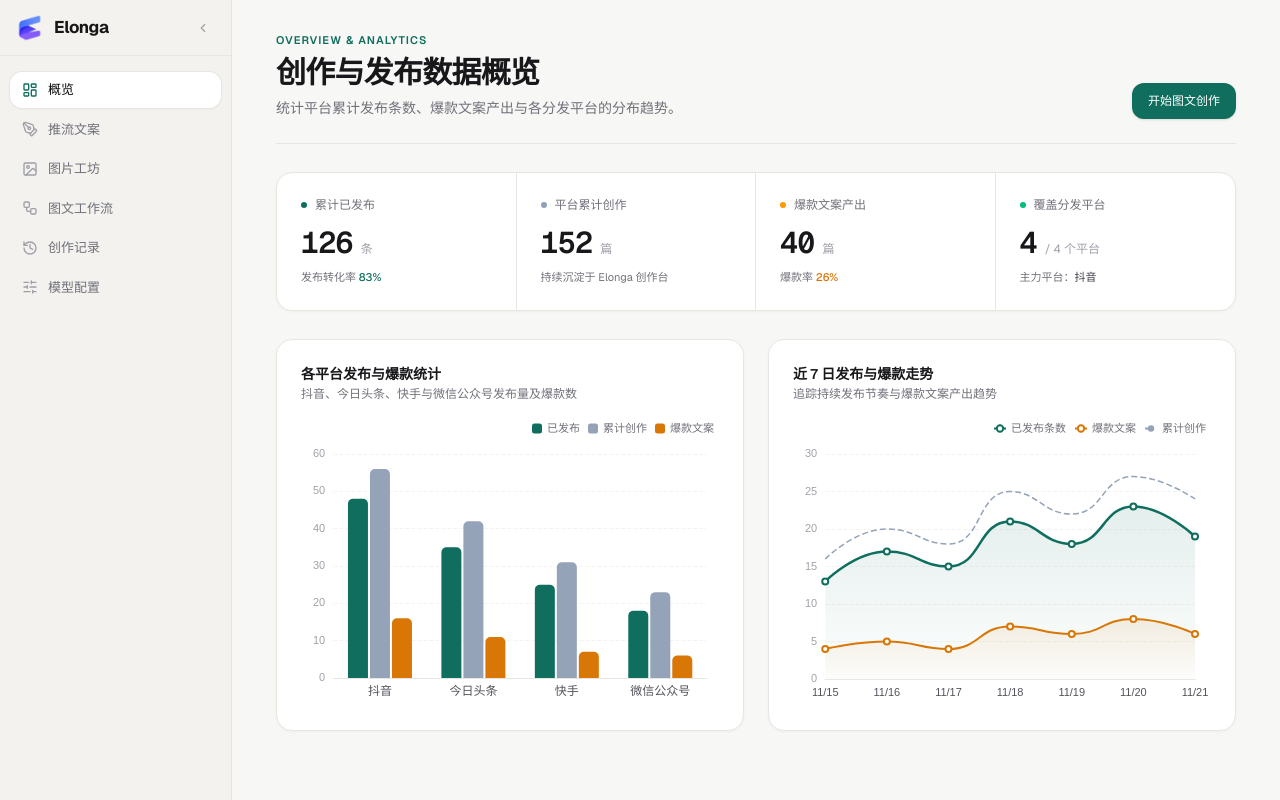
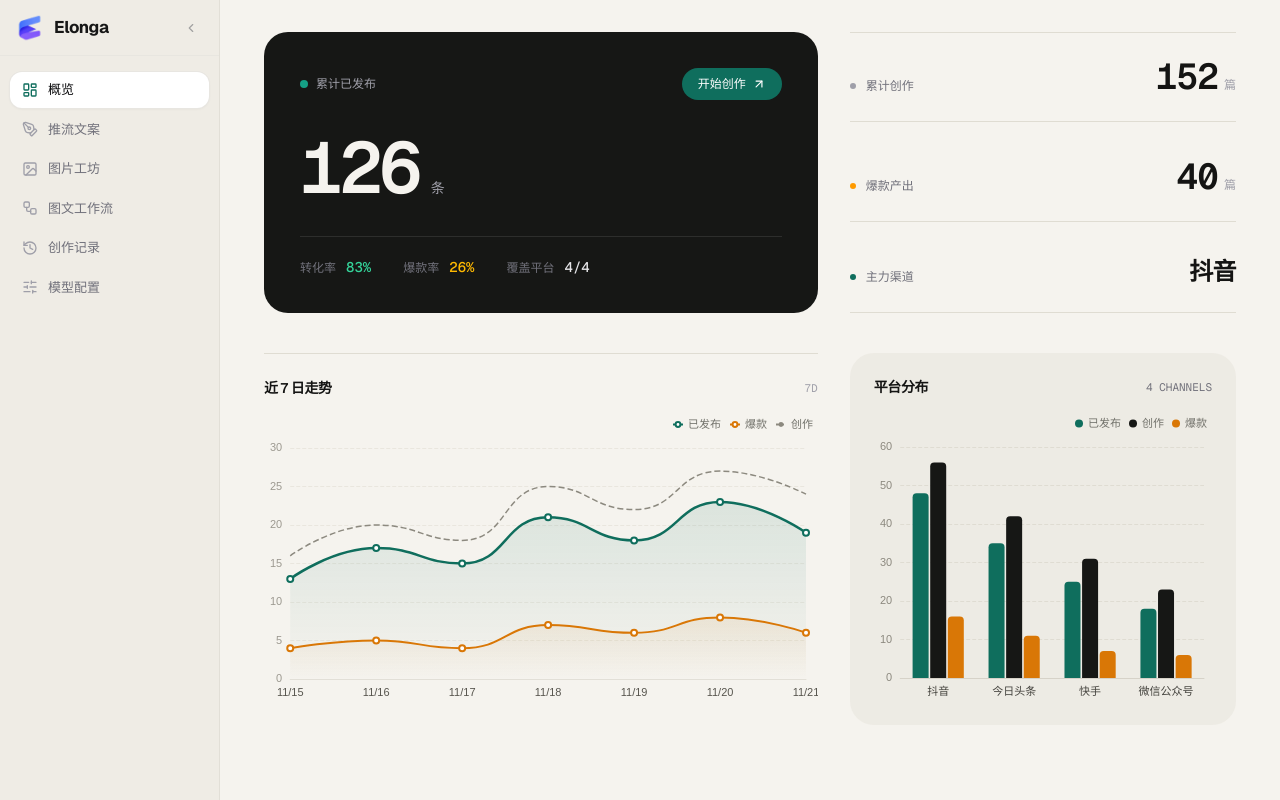
Before and after one commit to AlkaidSTART/Elonga, a Next.js app: page / in a window 1280 px wide. Built offline with nearby package versions, Linux system fonts and the light colour scheme.

Commit message:
style: 更新全局样式以提升UI一致性，优化组件布局和颜色

```diff
--- a/app/globals.css
+++ b/app/globals.css
@@ -1,13 +1,14 @@
 @import "tailwindcss";
 
 :root {
-  --background: #f6f4ef;
+  --background: #f5f3ee;
   --foreground: #141413;
   --surface: #ffffff;
-  --surface-muted: #f2efe8;
-  --border-subtle: #e5e2d9;
+  --surface-muted: #ece9e1;
+  --border-subtle: #e2dfd7;
   --accent: #0f6e5d;
   --accent-hover: #0b5649;
+  --ink: #161715;
 }
 
 @theme inline {
@@ -30,6 +31,15 @@ body {
   font-family: var(--font-serif);
 }
 
+.tabular-nums {
+  font-variant-numeric: tabular-nums;
+}
+
+.studio-grid-dark {
+  background-image: radial-gradient(rgba(255, 255, 255, 0.08) 1px, transparent 1px);
+  background-size: 20px 20px;
+}
+
 /* Subtle minimalist scrollbars */
 ::-webkit-scrollbar {
   width: 5px;
@@ -41,10 +51,10 @@ body {
 }
 
 ::-webkit-scrollbar-thumb {
-  background: #d4d4d8;
+  background: #d4d1c8;
   border-radius: 9999px;
 }
 
 ::-webkit-scrollbar-thumb:hover {
-  background: #a1a1aa;
+  background: #a8a498;
 }
--- a/app/page.tsx
+++ b/app/page.tsx
@@ -3,6 +3,7 @@
 import { useMemo, useSyncExternalStore } from "react";
 import Link from "next/link";
 import { motion } from "framer-motion";
+import { ArrowUpRight } from "lucide-react";
 import type { EChartsOption } from "echarts";
 import { EChartBox } from "@/components/charts/EChartBox";
 import { buildDemoOverviewStats } from "@/lib/overview-stats";
@@ -11,16 +12,16 @@ const CONTAINER_VARIANTS = {
   hidden: { opacity: 0 },
   show: {
     opacity: 1,
-    transition: { staggerChildren: 0.05 },
+    transition: { staggerChildren: 0.06 },
   },
 };
 
 const ITEM_VARIANTS = {
-  hidden: { opacity: 0, y: 8 },
+  hidden: { opacity: 0, y: 10 },
   show: {
     opacity: 1,
     y: 0,
-    transition: { duration: 0.28, ease: [0.22, 1, 0.36, 1] as const },
+    transition: { duration: 0.32, ease: [0.22, 1, 0.36, 1] as const },
   },
 };
 
@@ -53,59 +54,59 @@ export default function OverviewPage() {
       tooltip: {
         trigger: "axis",
         axisPointer: { type: "shadow" },
-        backgroundColor: "#FFFFFF",
-        borderColor: "#E8E6E1",
+        backgroundColor: "#161715",
+        borderColor: "#2A2B28",
         borderWidth: 1,
-        textStyle: { color: "#18181B", fontSize: 12 },
+        textStyle: { color: "#F5F3EE", fontSize: 12 },
       },
       legend: {
         top: 0,
         right: 0,
-        itemWidth: 10,
-        itemHeight: 10,
-        icon: "roundRect",
-        textStyle: { color: "#71717A", fontSize: 11 },
+        itemWidth: 8,
+        itemHeight: 8,
+        icon: "circle",
+        textStyle: { color: "#71716A", fontSize: 11 },
       },
       grid: {
-        left: 12,
-        right: 12,
-        top: 36,
-        bottom: 8,
+        left: 6,
+        right: 8,
+        top: 34,
+        bottom: 4,
         containLabel: true,
       },
       xAxis: {
         type: "category",
         data: stats.platformStats.map((p) => p.name),
-        axisLine: { lineStyle: { color: "#E8E6E1" } },
+        axisLine: { lineStyle: { color: "#D6D2C8" } },
         axisTick: { show: false },
-        axisLabel: { color: "#52525B", fontSize: 12 },
+        axisLabel: { color: "#44433E", fontSize: 11 },
       },
       yAxis: {
         type: "value",
         minInterval: 1,
-        splitLine: { lineStyle: { color: "#F4F3EF", type: "dashed" } },
-        axisLabel: { color: "#A1A1AA", fontSize: 11 },
+        splitLine: { lineStyle: { color: "#DFDCD2", type: "dashed" } },
+        axisLabel: { color: "#8C897F", fontSize: 11 },
       },
       series: [
         {
           name: "已发布",
           type: "bar",
-          barMaxWidth: 20,
-          itemStyle: { color: "#0F6E5D", borderRadius: [5, 5, 0, 0] },
+          barMaxWidth: 16,
+          itemStyle: { color: "#0F6E5D", borderRadius: [4, 4, 0, 0] },
           data: stats.platformStats.map((p) => p.publishedCount),
         },
         {
-          name: "累计创作",
+          name: "创作",
           type: "bar",
-          barMaxWidth: 20,
-          itemStyle: { color: "#94A3B8", borderRadius: [5, 5, 0, 0] },
+          barMaxWidth: 16,
+          itemStyle: { color: "#161715", borderRadius: [4, 4, 0, 0] },
           data: stats.platformStats.map((p) => p.createdCount),
         },
         {
-          name: "爆款文案",
+          name: "爆款",
           type: "bar",
-          barMaxWidth: 20,
-          itemStyle: { color: "#D97706", borderRadius: [5, 5, 0, 0] },
+          barMaxWidth: 16,
+          itemStyle: { color: "#D97706", borderRadius: [4, 4, 0, 0] },
           data: stats.platformStats.map((p) => p.viralCount),
         },
       ],
@@ -117,42 +118,42 @@ export default function OverviewPage() {
     () => ({
       tooltip: {
         trigger: "axis",
-        backgroundColor: "#FFFFFF",
-        borderColor: "#E8E6E1",
+        backgroundColor: "#161715",
+        borderColor: "#2A2B28",
         borderWidth: 1,
-        textStyle: { color: "#18181B", fontSize: 12 },
+        textStyle: { color: "#F5F3EE", fontSize: 12 },
       },
       legend: {
         top: 0,
         right: 0,
-        itemWidth: 12,
-        itemHeight: 8,
-        textStyle: { color: "#71717A", fontSize: 11 },
+        itemWidth: 10,
+        itemHeight: 6,
+        textStyle: { color: "#71716A", fontSize: 11 },
       },
       grid: {
-        left: 12,
-        right: 16,
-        top: 36,
-        bottom: 8,
+        left: 6,
+        right: 12,
+        top: 34,
+        bottom: 4,
         containLabel: true,
       },
       xAxis: {
         type: "category",
         boundaryGap: false,
         data: stats.dailyTrend.map((d) => d.dateLabel),
-        axisLine: { lineStyle: { color: "#E8E6E1" } },
+        axisLine: { lineStyle: { color: "#E2DFD7" } },
         axisTick: { show: false },
-        axisLabel: { color: "#52525B", fontSize: 11 },
+        axisLabel: { color: "#57554E", fontSize: 11 },
       },
       yAxis: {
         type: "value",
         minInterval: 1,
-        splitLine: { lineStyle: { color: "#F4F3EF", type: "dashed" } },
-        axisLabel: { color: "#A1A1AA", fontSize: 11 },
+        splitLine: { lineStyle: { color: "#E9E6DE", type: "dashed" } },
+        axisLabel: { color: "#9C9990", fontSize: 11 },
       },
       series: [
         {
-          name: "已发布条数",
+          name: "已发布",
           type: "line",
           smooth: true,
           symbolSize: 6,
@@ -167,14 +168,14 @@ export default function OverviewPage() {
               y2: 1,
               colorStops: [
                 { offset: 0, color: "rgba(15, 110, 93, 0.16)" },
-                { offset: 1, color: "rgba(15, 110, 93, 0.01)" },
+                { offset: 1, color: "rgba(15, 110, 93, 0.0)" },
               ],
             },
           },
           data: stats.dailyTrend.map((d) => d.publishedCount),
         },
         {
-          name: "爆款文案",
+          name: "爆款",
           type: "line",
           smooth: true,
           symbolSize: 6,
@@ -188,20 +189,20 @@ export default function OverviewPage() {
               x2: 0,
               y2: 1,
               colorStops: [
-                { offset: 0, color: "rgba(217, 119, 6, 0.14)" },
-                { offset: 1, color: "rgba(217, 119, 6, 0.01)" },
+                { offset: 0, color: "rgba(217, 119, 6, 0.12)" },
+                { offset: 1, color: "rgba(217, 119, 6, 0.0)" },
               ],
             },
           },
           data: stats.dailyTrend.map((d) => d.viralCount),
         },
         {
-          name: "累计创作",
+          name: "创作",
           type: "line",
           smooth: true,
           symbol: "none",
-          lineStyle: { width: 1.5, type: "dashed", color: "#94A3B8" },
-          itemStyle: { color: "#94A3B8" },
+          lineStyle: { width: 1.5, type: "dashed", color: "#8C897F" },
+          itemStyle: { color: "#8C897F" },
           data: stats.dailyTrend.map((d) => d.createdCount),
         },
       ],
@@ -214,130 +215,123 @@ export default function OverviewPage() {
       variants={CONTAINER_VARIANTS}
       initial="hidden"
       animate="show"
-      className="space-y-7"
+      className="space-y-10"
     >
-      {/* Header */}
+      {/* Top Asymmetric Architectural Band */}
       <motion.section
         variants={ITEM_VARIANTS}
-        className="flex flex-col gap-4 border-b border-[#E8E6E1] pb-6 sm:flex-row sm:items-end sm:justify-between"
+        className="grid grid-cols-1 items-stretch gap-8 lg:grid-cols-12"
       >
-        <div className="max-w-xl">
-          <p className="text-[11px] font-semibold tracking-widest text-[#0F6E5D] uppercase">
-            Overview &amp; Analytics
-          </p>
-          <h1 className="mt-1.5 text-2xl font-semibold tracking-tight text-zinc-900 sm:text-3xl">
-            创作与发布数据概览
-          </h1>
-          <p className="mt-1.5 text-sm leading-relaxed text-zinc-500">
-            统计平台累计发布条数、爆款文案产出与各分发平台的分布趋势。
-          </p>
+        {/* Left: Deep Ink Sculptural Focal Surface */}
+        <div className="relative flex flex-col justify-between overflow-hidden rounded-3xl bg-[#161715] p-7 text-[#F5F3EE] sm:p-9 lg:col-span-7">
+          <div className="flex items-center justify-between">
+            <div className="flex items-center gap-2 text-xs text-zinc-400">
+              <span className="h-2 w-2 rounded-full bg-[#15A085]" />
+              <span>累计已发布</span>
+            </div>
+            <Link
+              href="/workflow"
+              className="group inline-flex items-center gap-1.5 rounded-full bg-[#0F6E5D] px-4 py-2 text-xs font-medium text-white transition hover:bg-[#13836F]"
+            >
+              <span>开始创作</span>
+              <ArrowUpRight className="h-3.5 w-3.5 transition-transform group-hover:-translate-y-0.5 group-hover:translate-x-0.5" />
+            </Link>
           </div>
 
-        <Link
-          href="/workflow"
-          className="inline-flex items-center justify-center rounded-xl bg-[#0F6E5D] px-4 py-2.5 text-xs font-medium text-white shadow-sm transition hover:bg-[#0B5649] active:scale-[0.98]"
-        >
-          开始图文创作
-        </Link>
-      </motion.section>
-
-      {/* 4 Core KPI Strip */}
-      <motion.section
-        variants={ITEM_VARIANTS}
-        className="grid grid-cols-1 divide-y divide-[#E8E6E1] overflow-hidden rounded-2xl border border-[#E8E6E1] bg-white shadow-[0_1px_3px_rgba(24,24,27,0.04)] sm:grid-cols-2 sm:divide-x sm:divide-y-0 lg:grid-cols-4"
-      >
-        <div className="p-5 sm:p-6">
-          <div className="flex items-center gap-2 text-xs font-medium text-zinc-500">
-            <span className="h-1.5 w-1.5 rounded-full bg-[#0F6E5D]" />
-            <span>累计已发布</span>
-          </div>
-          <div className="mt-3 flex items-baseline gap-2">
-            <span className="font-mono text-3xl font-semibold tracking-tight text-zinc-900">
+          <div className="my-8 flex items-baseline gap-3">
+            <span className="font-mono text-6xl font-semibold tracking-tighter tabular-nums sm:text-7xl">
               {stats.totalPublished}
             </span>
-            <span className="text-xs text-zinc-400">条</span>
-          </div>
-          <p className="mt-2 text-[11px] text-zinc-500">
-            发布转化率 <span className="font-medium text-[#0F6E5D]">{stats.publishRate}%</span>
-          </p>
+            <span className="text-sm text-zinc-400">条</span>
           </div>
 
-        <div className="p-5 sm:p-6">
-          <div className="flex items-center gap-2 text-xs font-medium text-zinc-500">
-            <span className="h-1.5 w-1.5 rounded-full bg-slate-400" />
-            <span>平台累计创作</span>
+          <div className="flex flex-wrap items-center gap-8 border-t border-white/10 pt-5 text-xs">
+            <div>
+              <span className="text-zinc-500">转化率</span>
+              <span className="ml-2.5 font-mono text-sm font-medium text-[#34D399]">
+                {stats.publishRate}%
+              </span>
             </div>
-          <div className="mt-3 flex items-baseline gap-2">
-            <span className="font-mono text-3xl font-semibold tracking-tight text-zinc-900">
+            <div>
+              <span className="text-zinc-500">爆款率</span>
+              <span className="ml-2.5 font-mono text-sm font-medium text-amber-400">
+                {stats.viralRate}%
+              </span>
+            </div>
+            <div>
+              <span className="text-zinc-500">覆盖平台</span>
+              <span className="ml-2.5 font-mono text-sm font-medium text-zinc-200">
+                {stats.activePlatformsCount}/4
+              </span>
+            </div>
+          </div>
+        </div>
+
+        {/* Right: Open Hairline Typographic Ledger (No Cards) */}
+        <div className="flex flex-col justify-between divide-y divide-[#DFDCD2] border-y border-[#DFDCD2] lg:col-span-5">
+          <div className="flex items-baseline justify-between py-6">
+            <div className="flex items-center gap-2.5">
+              <span className="h-1.5 w-1.5 rounded-full bg-zinc-400" />
+              <span className="text-xs font-medium text-zinc-500">累计创作</span>
+            </div>
+            <div className="flex items-baseline gap-1.5">
+              <span className="font-mono text-4xl font-semibold tracking-tight tabular-nums text-[#141413]">
                 {stats.totalCreated}
               </span>
               <span className="text-xs text-zinc-400">篇</span>
             </div>
-          <p className="mt-2 text-[11px] text-zinc-500">
-            持续沉淀于 Elonga 创作台
-          </p>
           </div>
 
-        <div className="p-5 sm:p-6">
-          <div className="flex items-center gap-2 text-xs font-medium text-zinc-500">
+          <div className="flex items-baseline justify-between py-6">
+            <div className="flex items-center gap-2.5">
               <span className="h-1.5 w-1.5 rounded-full bg-amber-500" />
-            <span>爆款文案产出</span>
+              <span className="text-xs font-medium text-zinc-500">爆款产出</span>
             </div>
-          <div className="mt-3 flex items-baseline gap-2">
-            <span className="font-mono text-3xl font-semibold tracking-tight text-zinc-900">
+            <div className="flex items-baseline gap-1.5">
+              <span className="font-mono text-4xl font-semibold tracking-tight tabular-nums text-[#141413]">
                 {stats.totalViral}
               </span>
               <span className="text-xs text-zinc-400">篇</span>
             </div>
-          <p className="mt-2 text-[11px] text-zinc-500">
-            爆款率 <span className="font-medium text-amber-600">{stats.viralRate}%</span>
-          </p>
           </div>
 
-        <div className="p-5 sm:p-6">
-          <div className="flex items-center gap-2 text-xs font-medium text-zinc-500">
-            <span className="h-1.5 w-1.5 rounded-full bg-emerald-500" />
-            <span>覆盖分发平台</span>
+          <div className="flex items-baseline justify-between py-6">
+            <div className="flex items-center gap-2.5">
+              <span className="h-1.5 w-1.5 rounded-full bg-[#0F6E5D]" />
+              <span className="text-xs font-medium text-zinc-500">主力渠道</span>
             </div>
-          <div className="mt-3 flex items-baseline gap-2">
-            <span className="font-mono text-3xl font-semibold tracking-tight text-zinc-900">
-              {stats.activePlatformsCount}
+            <span className="text-2xl font-semibold tracking-tight text-[#141413]">
+              {stats.topPlatformName}
             </span>
-            <span className="text-xs text-zinc-400">/ 4 个平台</span>
           </div>
-          <p className="mt-2 text-[11px] text-zinc-500">
-            主力平台：<span className="font-medium text-zinc-700">{stats.topPlatformName}</span>
-          </p>
         </div>
       </motion.section>
 
-      {/* ECharts Row: Platform Comparison + 7-Day Trend */}
+      {/* Bottom Asymmetric Visualization Band */}
       <motion.section
         variants={ITEM_VARIANTS}
-        className="grid grid-cols-1 gap-6 lg:grid-cols-12"
+        className="grid grid-cols-1 items-start gap-8 lg:grid-cols-12"
       >
-        <div className="rounded-2xl border border-[#E8E6E1] bg-white p-5 shadow-[0_1px_3px_rgba(24,24,27,0.04)] sm:p-6 lg:col-span-6">
-          <div className="mb-4">
-            <h2 className="text-sm font-semibold text-zinc-900">
-              各平台发布与爆款统计
+        {/* Left: Open Canvas Trend Chart (No Card Wrapper) */}
+        <div className="border-t border-[#DFDCD2] pt-6 lg:col-span-7">
+          <div className="mb-4 flex items-center justify-between">
+            <h2 className="text-sm font-semibold tracking-tight text-[#141413]">
+              近 7 日走势
             </h2>
-            <p className="mt-0.5 text-xs text-zinc-500">
-              抖音、今日头条、快手与微信公众号发布量及爆款数
-            </p>
+            <span className="font-mono text-[11px] text-zinc-400">7D</span>
+          </div>
+          <EChartBox option={trendOption} className="h-72 w-full" />
+        </div>
+
+        {/* Right: Warm Tinted Recessed Surface for Platform Breakdown */}
+        <div className="rounded-3xl bg-[#ECE9E1]/80 p-6 lg:col-span-5">
+          <div className="mb-4 flex items-center justify-between">
+            <h2 className="text-sm font-semibold tracking-tight text-[#141413]">
+              平台分布
+            </h2>
+            <span className="font-mono text-[11px] text-zinc-500">4 CHANNELS</span>
           </div>
           <EChartBox option={platformBarOption} className="h-72 w-full" />
-        </div>
-
-        <div className="rounded-2xl border border-[#E8E6E1] bg-white p-5 shadow-[0_1px_3px_rgba(24,24,27,0.04)] sm:p-6 lg:col-span-6">
-          <div className="mb-4">
-            <h2 className="text-sm font-semibold text-zinc-900">
-              近 7 日发布与爆款走势
-            </h2>
-            <p className="mt-0.5 text-xs text-zinc-500">
-              追踪持续发布节奏与爆款文案产出趋势
-            </p>
-          </div>
-          <EChartBox option={trendOption} className="h-72 w-full" />
         </div>
       </motion.section>
     </motion.div>
--- a/components/AppShell.tsx
+++ b/components/AppShell.tsx
@@ -40,13 +40,13 @@ export function AppShell({ children }: { children: React.ReactNode }) {
 
   return (
     <MotionConfig reducedMotion="user">
-      <div className="flex min-h-screen bg-[#F7F7F5] text-zinc-900">
+      <div className="flex min-h-screen bg-[#F5F3EE] text-[#141413]">
         {/* Desktop Sidebar */}
         <motion.aside
           initial={false}
-          animate={{ width: collapsed ? 72 : 232 }}
+          animate={{ width: collapsed ? 68 : 220 }}
           transition={{ type: "spring", stiffness: 340, damping: 34 }}
-          className="sticky top-0 hidden h-screen shrink-0 flex-col overflow-hidden border-r border-[#E7E5DF] bg-[#F3F2EE] lg:flex"
+          className="sticky top-0 hidden h-screen shrink-0 flex-col overflow-hidden border-r border-[#E2DFD7] bg-[#EFECE5] lg:flex"
         >
           {/* Brand Header */}
           <div
@@ -155,8 +155,8 @@ export function AppShell({ children }: { children: React.ReactNode }) {
         </motion.aside>
 
         {/* Mobile Header & Drawer */}
-        <div className="flex flex-1 flex-col min-w-0 bg-[#F7F7F5]">
-          <header className="sticky top-0 z-30 flex h-14 items-center justify-between border-b border-[#E7E5DF] bg-[#F7F7F5]/90 px-4 backdrop-blur-md lg:hidden">
+        <div className="flex flex-1 flex-col min-w-0 bg-[#F5F3EE]">
+          <header className="sticky top-0 z-30 flex h-14 items-center justify-between border-b border-[#E2DFD7] bg-[#F5F3EE]/90 px-4 backdrop-blur-md lg:hidden">
             <Link href="/" className="flex items-center gap-2">
               {/* eslint-disable-next-line @next/next/no-img-element */}
               <img
```
Lines whose indentation alone changed are shown as unchanged.
